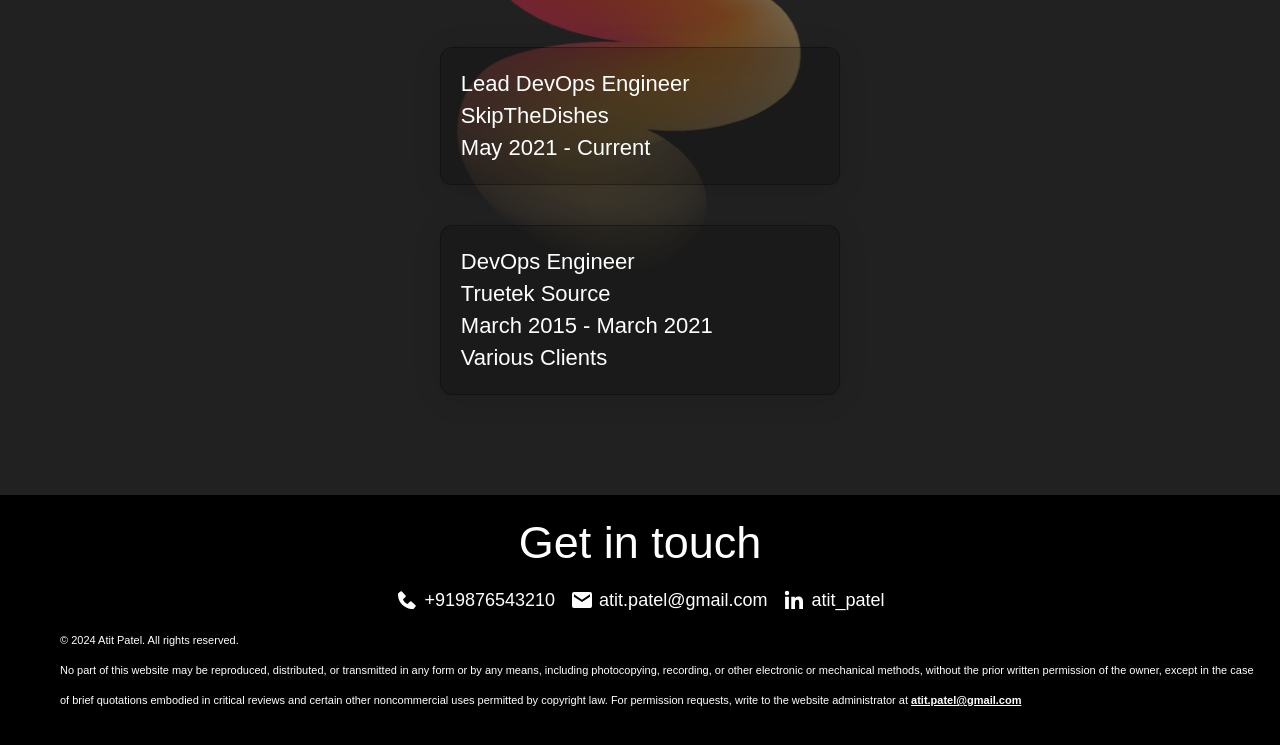
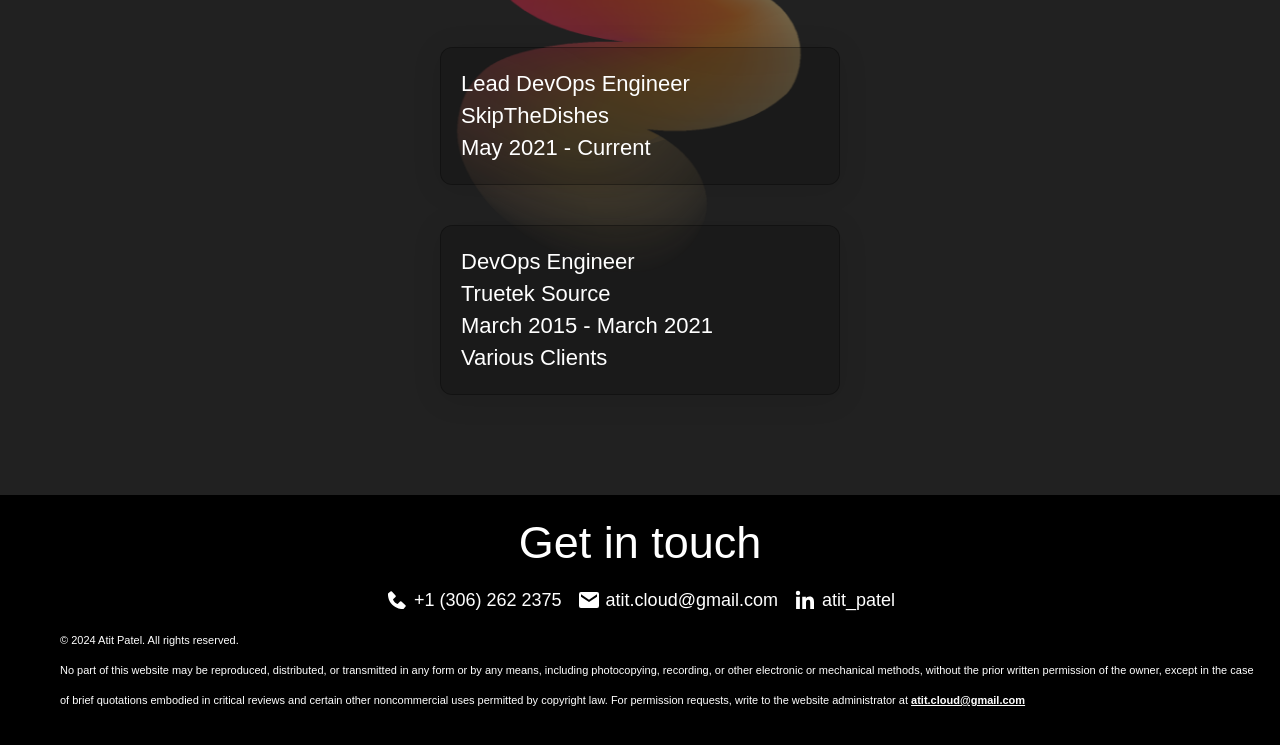
Before and after one commit to atit-kss/digital-resume, a plain HTML site: page index.html in a window 1280 px wide. Shown: the part 6682-7427 px from the top of the page. Drawn offline with nearby package versions, Linux system fonts and the light colour scheme; a web font is replaced by a local one.

Commit message:
KSS-0002: Some-fixes

```diff
--- a/index.html
+++ b/index.html
@@ -11,9 +11,9 @@
     <link href="assets/css/style.css" rel="stylesheet" type="text/css" />
     <script
         type="text/javascript">!function (o, c) { var n = c.documentElement, t = " w-mod-"; n.className += t + "js", ("ontouchstart" in o || o.DocumentTouch && c instanceof DocumentTouch) && (n.className += t + "touch") }(window, document);</script>
-    <link href="https://assets-global.website-files.com/64af3ca4f403c0f96fee794f/64af3ca4f403c0f96fee79ca_favicon.png"
+    <link href="assets/images/favicon.png"
         rel="shortcut icon" type="image/x-icon" />
-    <link href="https://assets-global.website-files.com/64af3ca4f403c0f96fee794f/64af3ca4f403c0f96fee79cd_icon.png"
+    <link href="assets/images/favicon.png"
         rel="apple-touch-icon" />
     <!-- <script async="" src="https://www.googletagmanager.com/gtag/js?id=G-PNFP3ECW0M"></script> -->
     <!-- <script
@@ -33,7 +33,7 @@
     <div style="opacity:1;display:block" class="page_load"></div>
 
     <div class="home__hero-wrap">
-        <a href="assets/dummy.pdf" id="downloadButton" class="glow-on-hover" download
+        <a href="assets/Atit Patel Lead DevOps Engineer.pdf" id="downloadButton" class="glow-on-hover" download
             style="position:fixed; right:0; bottom:20px;">Download
             Resume</a>
         <div class="section nav-section-new">
@@ -710,34 +710,34 @@
         <div class="container">
             <h3>Get in touch</h3>
             <ul class="info-section--detail">
-                <li><a href="tel: +919876543210">
+                <li><a href="tel: +1 (306) 262 2375">
                         <svg xmlns="http://www.w3.org/2000/svg" width="24" height="24" viewBox="0 0 24 24"
                             style="fill: rgba(255, 255, 255, 1);transform: ;msFilter:;">
                             <path
                                 d="m20.487 17.14-4.065-3.696a1.001 1.001 0 0 0-1.391.043l-2.393 2.461c-.576-.11-1.734-.471-2.926-1.66-1.192-1.193-1.553-2.354-1.66-2.926l2.459-2.394a1 1 0 0 0 .043-1.391L6.859 3.513a1 1 0 0 0-1.391-.087l-2.17 1.861a1 1 0 0 0-.29.649c-.015.25-.301 6.172 4.291 10.766C11.305 20.707 16.323 21 17.705 21c.202 0 .326-.006.359-.008a.992.992 0 0 0 .648-.291l1.86-2.171a.997.997 0 0 0-.085-1.39z">
                             </path>
                         </svg>
-                        <span>+919876543210</span>
+                        <span>+1 (306) 262 2375</span>
                     </a></li>
-                <li><a href="tel: atit.patel@gmail.com">
+                <li><a href="mailto: atit.cloud@gmail.com">
                         <svg xmlns="http://www.w3.org/2000/svg" width="24" height="24" viewBox="0 0 24 24"
                             style="fill: rgba(255, 255, 255, 1);transform: ;msFilter:;">
                             <path
                                 d="M20 4H4a2 2 0 0 0-2 2v12a2 2 0 0 0 2 2h16a2 2 0 0 0 2-2V6a2 2 0 0 0-2-2zm0 4.7-8 5.334L4 8.7V6.297l8 5.333 8-5.333V8.7z">
                             </path>
                         </svg>
-                        <span>atit.patel@gmail.com</span>
+                        <span>atit.cloud@gmail.com</span>
                     </a></li>
-                <li><a href="javascript:void(0)">
-                        <svg xmlns="http://www.w3.org/2000/svg" width="24" height="24" viewBox="0 0 24 24"
-                            style="fill: rgba(255, 255, 255, 1);transform: ;msFilter:;">
-                            <circle cx="4.983" cy="5.009" r="2.188"></circle>
-                            <path
-                                d="M9.237 8.855v12.139h3.769v-6.003c0-1.584.298-3.118 2.262-3.118 1.937 0 1.961 1.811 1.961 3.218v5.904H21v-6.657c0-3.27-.704-5.783-4.526-5.783-1.835 0-3.065 1.007-3.568 1.96h-.051v-1.66H9.237zm-6.142 0H6.87v12.139H3.095z">
-                            </path>
-                        </svg>
-                        <span>atit_patel</span>
-                    </a></li>
+                    <li>
+                        <a href="https://www.linkedin.com/in/atit-patel-devops" target="_blank" rel="noopener noreferrer">
+                            <svg xmlns="http://www.w3.org/2000/svg" width="24" height="24" viewBox="0 0 24 24" style="fill: rgba(255, 255, 255, 1);">
+                                <circle cx="4.983" cy="5.009" r="2.188"></circle>
+                                <path d="M9.237 8.855v12.139h3.769v-6.003c0-1.584.298-3.118 2.262-3.118 1.937 0 1.961 1.811 1.961 3.218v5.904H21v-6.657c0-3.27-.704-5.783-4.526-5.783-1.835 0-3.065 1.007-3.568 1.96h-.051v-1.66H9.237zm-6.142 0H6.87v12.139H3.095z"></path>
+                            </svg>
+                            <span>atit_patel</span>
+                        </a>
+                    </li>
+
             </ul>
             <ul class="social-media">
 
@@ -755,7 +755,7 @@
                     written permission of the owner, except in the case of brief quotations embodied in critical reviews
                     and certain other noncommercial uses permitted by copyright law. For permission requests, write to
                     the website administrator at
-                    <a href="tel: atit.patel@gmail.com" class="fw-semibold d-inline">atit.patel@gmail.com
+                    <a href="mailto: atit.cloud@gmail.com" class="fw-semibold d-inline">atit.cloud@gmail.com
                     </a>
                 </li>
             </ul>
```
Also changed, not shown: assets/images/favicon.png (added), 3 other files.
